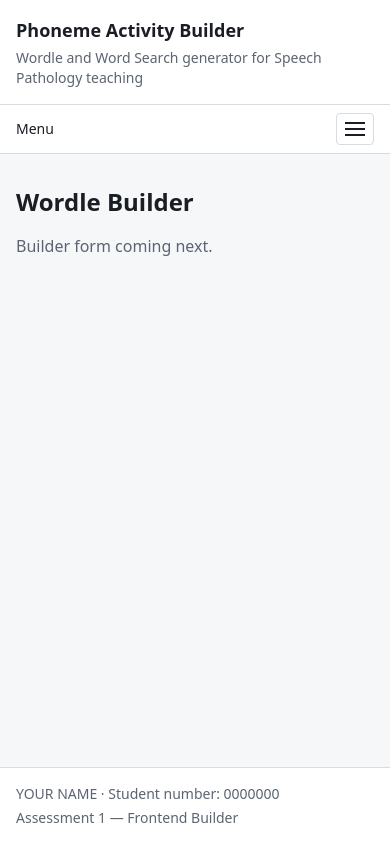
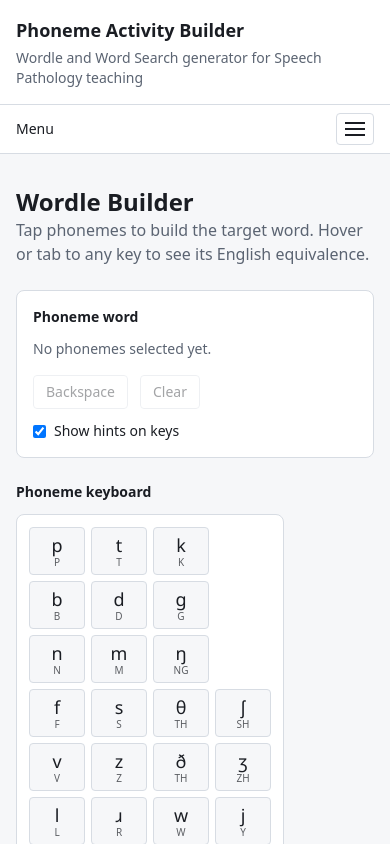
Before and after one commit to AaronChuLTU/phoneme-builder-app, a Next.js app: page /wordle in a window 390 px wide. Shown: the top 844 px of the page. Built offline with nearby package versions, Linux system fonts and the light colour scheme.

Commit message:
Add reusable PhonemeKeyboard with hover and hints

```diff
--- a/app/globals.css
+++ b/app/globals.css
@@ -46,8 +46,7 @@
   min-height: 100vh;
 }
 
-/* IPA symbols render badly in some UI fonts. Anything showing a phoneme gets
-   this class so the symbols stay legible and evenly spaced. */
+/* IPA symbols render badly in some UI fonts. Anything showing a phoneme gets this class so the symbols stay legible and evenly spaced. */
 .ipa {
   font-family: "Gentium Plus", "Charis SIL", "Doulos SIL", "Segoe UI",
     "Lucida Sans Unicode", sans-serif;
@@ -88,3 +87,51 @@
     transition-duration: 0.01ms !important;
   }
 }
+
+/* ---------------------------------------------------------------------------
+   Tooltips for phoneme keys.
+   The text comes from the element's data-tooltip attribute, so any element can
+   have one without extra markup.
+
+   Shown on :hover AND :focus-visible — a keyboard user tabbing through the
+   keyboard gets the same hint a mouse user gets by hovering. This is the
+   accessibility point worth naming in your video.
+   --------------------------------------------------------------------------- */
+
+.tooltip-host {
+  position: relative;
+}
+
+.tooltip-host::after {
+  content: attr(data-tooltip);
+  position: absolute;
+  bottom: calc(100% + 6px);
+  left: 50%;
+  transform: translateX(-50%);
+  z-index: 20;
+
+  white-space: nowrap;
+  padding: 0.25rem 0.5rem;
+  border-radius: 4px;
+  font-size: 0.75rem;
+  font-weight: 500;
+  line-height: 1.3;
+
+  background: var(--text);
+  color: var(--bg);
+
+  opacity: 0;
+  pointer-events: none;
+  transition: opacity 120ms ease;
+}
+
+.tooltip-host:hover::after,
+.tooltip-host:focus-visible::after {
+  opacity: 1;
+}
+
+/* Keys in the top row would have their tooltip clipped above the keyboard, so flip those below the key instead. */
+.tooltip-host[data-tooltip-below]::after {
+  bottom: auto;
+  top: calc(100% + 6px);
+}
--- a/app/wordle/page.tsx
+++ b/app/wordle/page.tsx
@@ -1,11 +1,106 @@
+"use client";
+
 /**
- * Wordle builder. Form + live preview + Generate button go here next.
+ * Wordle builder — work in progress.
+ *
+ * Right now this is a test harness for PhonemeKeyboard: press keys to build a
+ * phoneme word, backspace to remove, clear to reset. The builder form and the
+ * Generate button replace this next.
+ *
+ * "use client" is required: this page uses useState.
  */
+
+import { useState } from "react";
+import PhonemeKeyboard from "@/components/PhonemeKeyboard";
+import { hintFor } from "@/lib/phonemes";
+
 export default function WordleBuilder() {
+  const [phonemes, setPhonemes] = useState<string[]>([]);
+  const [showHints, setShowHints] = useState(true);
+
+  function addPhoneme(symbol: string) {
+    setPhonemes((current) => [...current, symbol]);
+  }
+
+  function removeLast() {
+    setPhonemes((current) => current.slice(0, -1));
+  }
+
   return (
-    <div className="flex flex-col gap-4">
-      <h2 className="text-2xl font-bold">Wordle Builder</h2>
-      <p className="text-[var(--text-muted)]">Builder form coming next.</p>
+    <div className="flex flex-col gap-6">
+      <div>
+        <h2 className="text-2xl font-bold">Wordle Builder</h2>
+        <p className="text-[var(--text-muted)]">
+          Tap phonemes to build the target word. Hover or tab to any key to see
+          its English equivalence.
+        </p>
+      </div>
+
+      {/* Current selection */}
+      <section
+        aria-labelledby="selection-heading"
+        className="rounded-lg border border-[var(--border)] bg-[var(--surface)] p-4"
+      >
+        <h3 id="selection-heading" className="mb-3 text-sm font-semibold">
+          Phoneme word
+        </h3>
+
+        {phonemes.length === 0 ? (
+          <p className="text-sm text-[var(--text-muted)]">
+            No phonemes selected yet.
+          </p>
+        ) : (
+          <ol className="flex flex-wrap gap-2">
+            {phonemes.map((symbol, index) => (
+              <li
+                key={`${symbol}-${index}`}
+                className="flex min-w-14 flex-col items-center rounded border border-[var(--border)] px-3 py-2"
+              >
+                <span className="ipa text-xl">{symbol}</span>
+                <span className="text-[10px] text-[var(--text-muted)]">
+                  {hintFor(symbol)}
+                </span>
+              </li>
+            ))}
+          </ol>
+        )}
+
+        <div className="mt-4 flex flex-wrap items-center gap-3">
+          <button
+            type="button"
+            onClick={removeLast}
+            disabled={phonemes.length === 0}
+            className="rounded border border-[var(--border)] px-3 py-1.5 text-sm disabled:opacity-40"
+          >
+            Backspace
+          </button>
+          <button
+            type="button"
+            onClick={() => setPhonemes([])}
+            disabled={phonemes.length === 0}
+            className="rounded border border-[var(--border)] px-3 py-1.5 text-sm disabled:opacity-40"
+          >
+            Clear
+          </button>
+
+          <label className="flex items-center gap-2 text-sm">
+            <input
+              type="checkbox"
+              checked={showHints}
+              onChange={(event) => setShowHints(event.target.checked)}
+            />
+            Show hints on keys
+          </label>
+        </div>
+      </section>
+
+      {/* Keyboard */}
+      <section aria-labelledby="keyboard-heading">
+        <h3 id="keyboard-heading" className="mb-3 text-sm font-semibold">
+          Phoneme keyboard
+        </h3>
+        <PhonemeKeyboard onSelect={addPhoneme} showHints={showHints} />
+      </section>
     </div>
   );
 }
--- a/components/Footer.jsx
+++ b/components/Footer.jsx
@@ -8,7 +8,7 @@
   return (
     <footer className="mt-auto border-t border-[var(--border)] bg-[var(--surface)]">
       <div className="mx-auto flex max-w-5xl flex-col gap-1 px-4 py-4 text-sm text-[var(--text-muted)] sm:flex-row sm:justify-between">
-        <p>YOUR NAME &middot; Student number: 0000000</p>
+        <p>Aaron Truong Chu &middot; Student Number: 22298193</p>
         <p>Assessment 1 &mdash; Frontend Builder</p>
       </div>
     </footer>
--- /dev/null
+++ b/components/PhonemeKeyboard.jsx
@@ -0,0 +1,121 @@
+"use client";
+
+/**
+ * PhonemeKeyboard
+ *
+ * The on-screen keyboard of HCE phoneme symbols, laid out to match the table
+ * in the corpus document. Used by the Wordle builder, the Word Search builder,
+ * and (as generated HTML) by the downloaded activities.
+ *
+ * Props
+ *   onSelect(symbol)  called when a key is pressed
+ *   showHints         when true, each key shows its English equivalence
+ *                     underneath (e.g. TH under theta). Tooltips appear on
+ *                     hover and focus either way.
+ *   keyStates         optional object mapping symbol -> "correct" | "present"
+ *                     | "absent", used to colour keys during Wordle feedback.
+ *                     e.g. { "TH": "correct" }
+ *   disabled          disables every key (used when a game is over)
+ *
+ * Tooltip positioning
+ *   Tooltips are self-contained in this file — no globals.css rules needed.
+ *   They are placed edge-aware so they can never be clipped:
+ *     - top row flips below the key instead of above it
+ *     - first column aligns to the left edge, last column to the right edge
+ *     - everything else is centred
+ *
+ * Accessibility
+ *   Each key carries an aria-label spelling out the phoneme and its English
+ *   equivalence, because a screen reader cannot usefully pronounce a bare IPA
+ *   symbol. The tooltip also appears on keyboard focus, not just mouse hover,
+ *   so keyboard users get the same hint.
+ */
+
+import { KEYBOARD_ROWS, PHONEME_HINTS, hintFor } from "@/lib/phonemes";
+
+const STATE_STYLES = {
+  correct: "bg-[var(--correct)] text-white border-[var(--correct)]",
+  present: "bg-[var(--present)] text-black border-[var(--present)]",
+  absent: "bg-[var(--absent)] text-white border-[var(--absent)]",
+};
+
+export default function PhonemeKeyboard({
+  onSelect,
+  showHints = true,
+  keyStates = {},
+  disabled = false,
+}) {
+  return (
+    <div
+      role="group"
+      aria-label="Phoneme keyboard"
+      className="inline-flex flex-col gap-1.5 rounded-lg border border-[var(--border)] bg-[var(--surface)] p-3"
+    >
+      {KEYBOARD_ROWS.map((row, rowIndex) => (
+        <div key={rowIndex} className="flex gap-1.5">
+          {row.map((symbol, colIndex) => {
+            // null means an intentionally empty cell — render a spacer so the
+            // columns stay aligned with the layout in the corpus document.
+            if (symbol === null) {
+              return (
+                <span key={colIndex} aria-hidden="true" className="h-12 w-14" />
+              );
+            }
+
+            const hint = PHONEME_HINTS[symbol];
+            const state = keyStates[symbol];
+
+            return (
+              <button
+                key={symbol}
+                type="button"
+                disabled={disabled}
+                onClick={() => onSelect?.(symbol)}
+                aria-label={`Phoneme ${symbol}, ${hintFor(symbol)}`}
+                className={[
+                  "group relative h-12 w-14 rounded border text-center",
+                  "transition-colors disabled:cursor-not-allowed disabled:opacity-50",
+                  state
+                    ? STATE_STYLES[state]
+                    : "border-[var(--border)] bg-[var(--bg)] hover:bg-[var(--accent-soft)]",
+                ].join(" ")}
+              >
+                <span className="ipa block text-lg leading-tight">
+                  {symbol}
+                </span>
+
+                {showHints && hint && (
+                  <span className="block text-[10px] leading-tight opacity-70">
+                    {hint.label}
+                  </span>
+                )}
+
+                {/* Tooltip. aria-hidden because the same text is already in
+                    the button's aria-label — a screen reader would otherwise
+                    announce it twice. */}
+                <span
+                  aria-hidden="true"
+                  className={[
+                    "pointer-events-none absolute z-30 whitespace-nowrap",
+                    "rounded px-2 py-1 text-xs font-medium",
+                    "bg-[var(--text)] text-[var(--bg)]",
+                    "opacity-0 transition-opacity duration-150",
+                    "group-hover:opacity-100 group-focus:opacity-100",
+                    // Always above the key, always centred. The tooltip
+                    // floats over the keyboard border and neighbouring keys —
+                    // nothing clips it. max-w stops it running off a phone
+                    // screen, which is the one boundary CSS cannot escape.
+                    "bottom-full mb-2 left-1/2 -translate-x-1/2",
+                    "max-w-[calc(100vw-2rem)]",
+                  ].join(" ")}
+                >
+                  {hintFor(symbol)}
+                </span>
+              </button>
+            );
+          })}
+        </div>
+      ))}
+    </div>
+  );
+}
```
